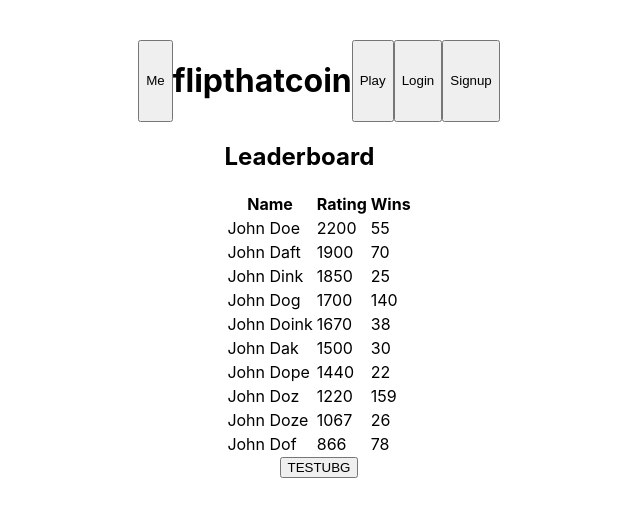
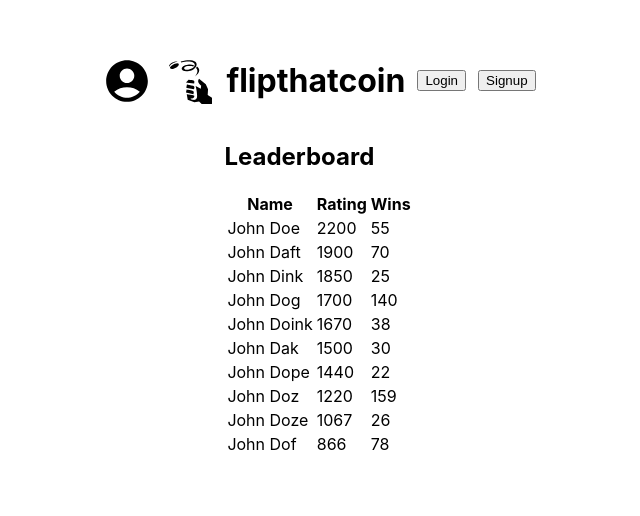
Before and after one commit to gabgosrob/flipthatcoin, a Next.js app: page / in a window 1280 px wide. Shown: the top 516 px of the page, without its empty margins (321-961 px from the left). Built offline with nearby package versions, Linux system fonts and the light colour scheme.

Commit message:
cleanup front page

```diff
--- a/components/header.js
+++ b/components/header.js
@@ -1,4 +1,6 @@
 import Link from "next/link";
+import { MdAccountCircle } from "react-icons/md";
+import { GiCoinflip } from "react-icons/gi";
 
 import styles from "../styles/Header.module.css";
 
@@ -6,13 +8,13 @@ export default function Header() {
     return (
         <div className={styles.header}>
             <Link href="/me">
-                <button>Me</button>
+                <MdAccountCircle size={50} />
+            </Link>
+            <Link href="/play">
+                <GiCoinflip size={50} />
             </Link>
             <Link href="/">
                 <h1> flipthatcoin </h1>
-            </Link>
-            <Link href="/play">
-                <button>Play</button>
             </Link>
             <Link href="/login">
                 <button>Login</button>
--- a/package.json
+++ b/package.json
@@ -15,7 +15,8 @@
     "mongoose": "^6.3.1",
     "next": "12.1.5",
     "react": "18.0.0",
-    "react-dom": "18.0.0"
+    "react-dom": "18.0.0",
+    "react-icons": "^4.3.1"
   },
   "devDependencies": {
     "eslint": "8.13.0",
--- a/pages/index.js
+++ b/pages/index.js
@@ -13,7 +13,6 @@ export default function Home({ leaders }) {
             </Head>
             <Header />
             <Leaderboard leaders={leaders} />
-            <button onClick={verify}>TESTUBG</button>
         </div>
     );
 }
--- a/styles/Header.module.css
+++ b/styles/Header.module.css
@@ -1,3 +1,5 @@
 .header {
     display: flex;
+    align-items: center;
+    gap: 12px;
 }
```
Also changed, not shown: 1 other file (tests, documents, lock files or other folders).
